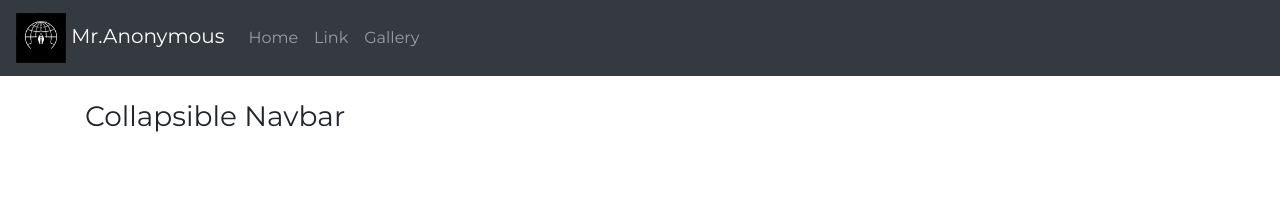
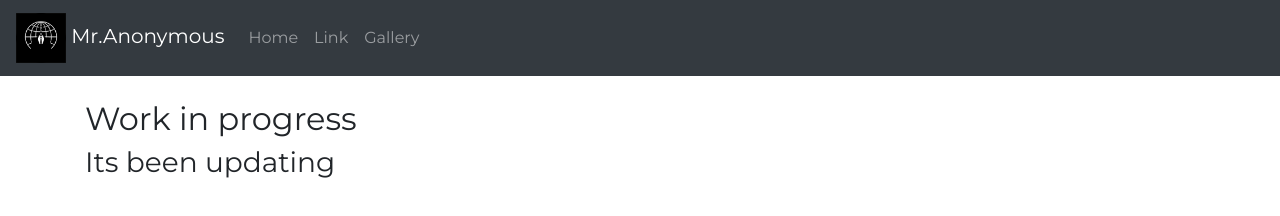
Before and after one commit to avi8980/avi8980.github.io, a plain HTML site: page index2.html in a window 1280 px wide. Drawn offline with Linux system fonts and the light colour scheme.

Commit message:
updating new files

```diff
--- a/index2.html
+++ b/index2.html
@@ -31,11 +31,13 @@
 <br>
 
 <div class="container">
-  <h3>Collapsible Navbar</h3>
+	<h2>Work in progress</h2>
+  <h3>Its been updating </h3>
 
 </div>
 
 	</header>
+	<script type="text/javascript" src="javascript.js"></script>
 <script type="text/javascript" src="bootstrap.min.js"></script>
 </body>
 </html>
```
Also changed, not shown: index.html (+1 -1 lines), javascript.js (added).
